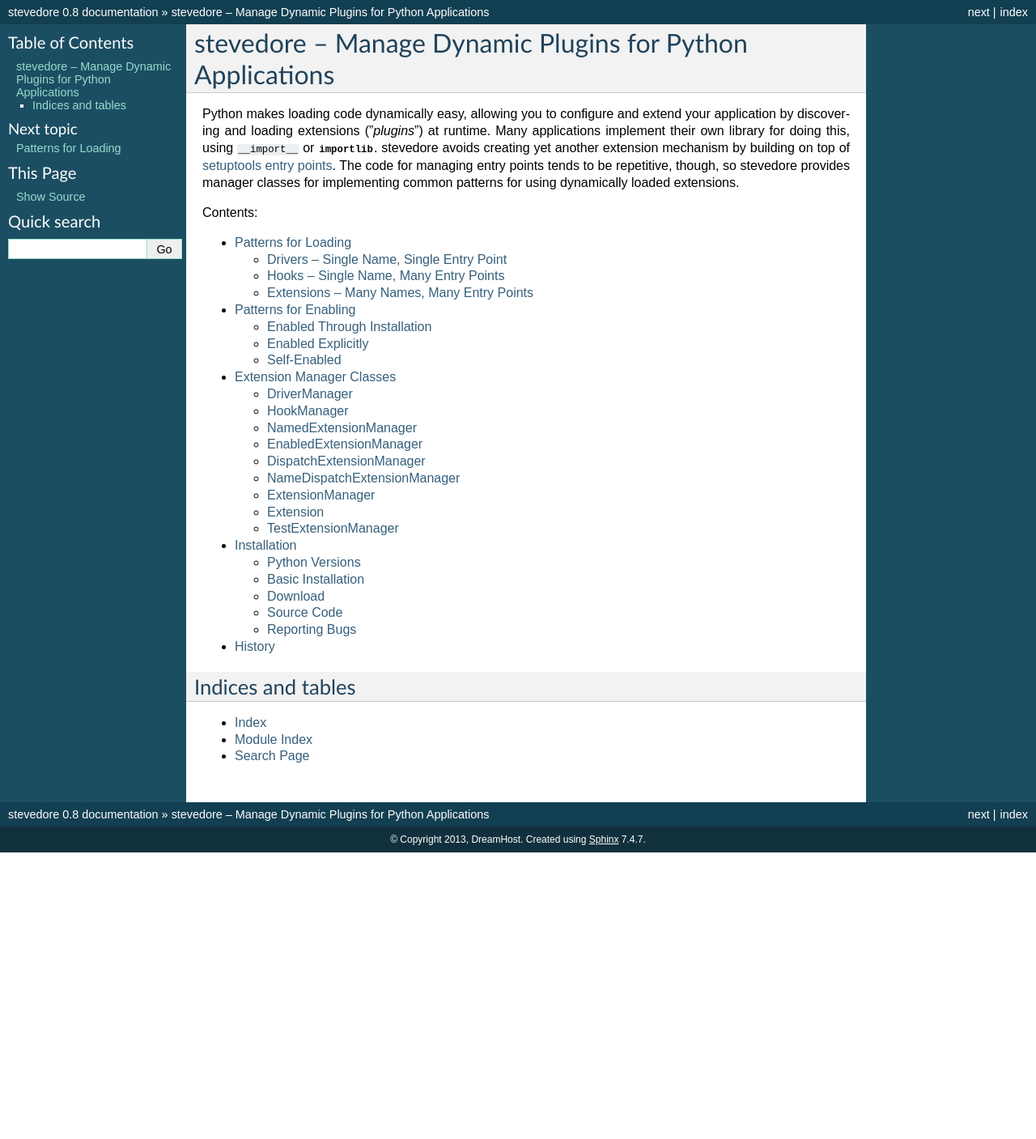
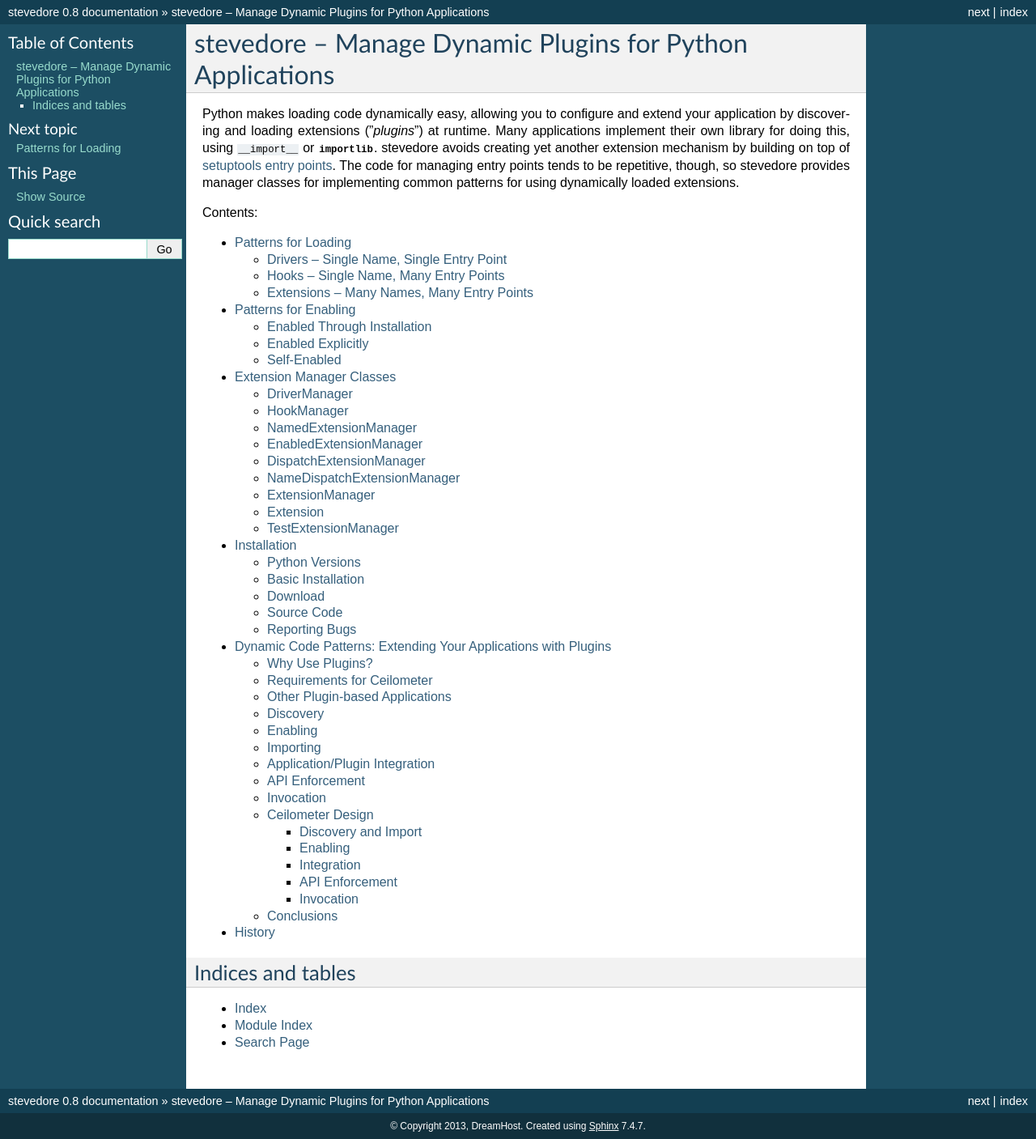
Before and after one commit to openstack/stevedore, a Sphinx documentation site: the page built from docs/source/index.rst, in a window 1280 px wide. Shown: the whole page at 81% size. Built offline with Sphinx 7.4.7, drawn with Linux system fonts in a browser that asks for light colours; before the commit the page ends 1053 px from its top, so only the background shows below that; some of the changed lines change nothing that is shown.

Commit message:
Add PyCon 2013 essay
Add an essay based on my PyCon 2013 presentation.

Signed-off-by: Doug Hellmann <doug.hellmann@dreamhost.com>

```diff
--- /dev/null
+++ b/docs/source/essays/pycon2013.rst
@@ -0,0 +1,480 @@
+=================================================================
+ Dynamic Code Patterns: Extending Your Applications with Plugins
+=================================================================
+
+  This essay is based on my PyCon 2013 presentation of the same
+  title. The presentation was recorded and the video is `available
+  online
+  <http://pyvideo.org/video/1789/dynamic-code-patterns-extending-your-application>`__,
+  as are `the slides
+  <http://www.slideshare.net/doughellmann/dynamic-codepatterns>`__.
+
+Over the past few years I have been doing a lot of work on
+applications that make heavy use of Python’s ability to load code
+dynamically at runtime. This essay includes the results of some
+focused research that I did into patterns for using dynamic code, and
+the impact that research had on the design of stevedore and
+ceilometer, an application that uses it
+
+For my analysis, I counted any application or framework that loads
+code dynamically at runtime to be using plugins. I did not consider
+delayed execution of hard-coded import statements as plugins, but
+restricted the research to true dynamic loading. In most cases, the
+name or location of the code is given through some external mechanism
+like a configuration file.
+
+Why Use Plugins?
+================
+
+Before examining patterns for using plugins, we should talk about why
+to use plugins in an application at all.
+
+One important benefit is improved design. Keeping a separation between
+core and extension code encourages you to think more about
+abstractions in your design. Building an extensible system can take
+more work than hardwiring everything, but the results tend to be more
+flexible and maintainable over the long term.
+
+Plugins are a good way to implement device drivers and other versions
+of the `Strategy pattern`_. The application can maintain generic core
+logic, and the plugin can handle the details for interfacing with an
+outside system or device.
+
+.. _Strategy pattern: http://en.wikipedia.org/wiki/Strategy_pattern
+
+Packaging extensions separately reduces dependency bloat and makes
+deployment easier to manage and install. Users who do not need some
+drivers or features can avoid deploying dependencies that are only
+used by those plugins.
+
+Plugins also provide a convenient way to extend the feature set of an
+application by hooking new code into well-defined extension points.
+And having such an extensible system makes it easier for other
+developers to contribute to your project indirectly by providing
+add-on packages that are released separately.
+
+Requirements for Ceilometer
+===========================
+
+I have spent a fair bit of time studying plugin-based architectures
+over the last year while helping to create ceilometer_, the new
+metering component in OpenStack_. Ceilometer measures the resources
+being used in a cloud deployment so we can bill the tenants for those
+resources. We collect data like the lifetimes of servers, along with
+bandwidth and storage consumed.
+
+.. _OpenStack: http://openstack.org
+.. _ceilometer: https://launchpad.net/ceilometer
+
+However, the type and number of things a given cloud deployer will
+want to charge for will vary, so we wanted a flexible system for
+taking those measurements. We need to allow deployers to write their
+own plugins to measure things we haven’t thought of, or that may need
+to be measured in a way that is private to their configuration (a case
+we have at DreamHost).
+
+We are expecting a lot of developers who don’t interact with us
+directly to be trying to write extensions to ceilometer for use in
+private cloud deployments, so it is also important to clearly document
+how to create new plugins.
+
+With these things in mind, we designed ceilometer to be flexible in
+several different areas.
+
+.. image:: ceilometer-design.jpg
+   :scale: 50
+   :align: center
+
+OpenStack is a collection of components that cooperate to provide
+`Infrastructure as a Service`_ features.  Each component manages a
+different aspect of the cloud and uses a message bus to communicate
+with the other components.
+
+All of the components generate notification messages when events
+happen (like instances being created or destroyed). Capturing those
+messages was the first source of data for ceilometer.  The
+notifications contain different metadata depending on the resource
+that triggered the event, so we needed plugins to translate the
+notification messages into a standard format for metering.
+
+.. _Infrastructure as a Service: http://en.wikipedia.org/wiki/Cloud_computing
+
+There aren’t events for all of the things we want to measure for
+billing, so we also had to create some agents to poll for data.  For
+example, we want to check periodically to see how much CPU capacity
+each instance has consumed. Some pollsters run on the hypervisor
+server, and others run on a management server where they can
+communicate with the other OpenStack components via their APIs.
+
+All of the ceilometer services use another message bus to deliver data
+to a collector process which uses a storage driver to write data to a
+database. We support relational and non-relational databases,
+depending on the choice of the deployer.
+
+This architecture resulted in five sets of plugins for ceilometer.
+OpenStack includes a message bus abstraction layer and a set of
+drivers for using RabbitMQ, Qpid, and ZMQ. Since that was already
+implemented for us, we didn’t have to touch it.
+
+The other 4 sets we created from scratch:
+
+* The plugins for processing notification messages
+* The pollsters for the compute nodes
+* The central pollsters
+* And the storage driver
+
+The resulting designs use patterns found in other applications and
+frameworks that use plugins.
+
+Other Plugin-based Applications
+===============================
+
+During my research, I looked at a few projects that I was already
+familiar with, either as a user or a developer, and some I had not
+used before. There are plenty of other examples, but this list was
+long enough to identify some common patterns and help us with our
+design.
+
+Blogofile_ and Sphinx_ are two apps for working with different forms
+of text for publishing. They use extensions to add new content
+processing features.
+
+.. _Blogofile: http://blogofile.com/
+.. _Sphinx: http://sphinx-doc.org/
+
+Mercurial_ is a command line app that can be extended with new
+subcommands. Cliff_ is a library I created for building apps like
+Mercurial.
+
+.. _Mercurial: http://mercurial.selenic.com/
+.. _Cliff: http://cliff.readthedocs.org
+
+Virtualenvwrapper_ is a command line tool that uses hooks in a
+different way, to extend existing commands but not necessarily add new
+ones.
+
+.. _Virtualenvwrapper: http://virtualenvwrapper.readthedocs.org
+
+Nose_ and Trac_ are common developer tools. You’re more likely to have
+used them than written extensions for them, but they do both use
+plugins.
+
+.. _Nose: https://nose.readthedocs.org/
+.. _Trac: http://trac.edgewall.org/
+
+Django_, Pyramid_, and SQLAlchemy_ are developer libraries that use
+plugins.
+
+.. _Django: https://www.djangoproject.com
+.. _Pyramid: http://docs.pylonsproject.org/projects/pyramid/en/latest/
+.. _SQLAlchemy: http://www.sqlalchemy.org
+
+Diamond_ is a monitoring app with an extensive plugin set, similar to
+the system we were planning to build for OpenStack.
+
+.. _Diamond: https://github.com/BrightcoveOS/Diamond
+
+Nova_ is the primary component of the OpenStack cloud system. It relies
+on a large number of drivers for managing different aspects of the
+computing environment.
+
+.. _Nova: https://launchpad.net/nova
+
+I looked at all of this code in an effort to derive ideas about the
+"right way" to handle plugins for ceilometer. While some of what I
+will say today may sound critical of the choices made by the
+developers of the other code, I do have the benefit of hindsight and a
+different perspective based on looking at the examples all together,
+as well as different requirements for our project.
+
+Discovery
+=========
+
+The first thing an application has to do with a plugin is find it.
+The tools I looked at are split between some form of explicit
+definition of plugins and a scanner that looked for the plugins.
+
+.. image:: discovery.jpg
+   :scale: 50
+   :align: center
+
+Each of those sets is then further divided between what was being
+listed or scanned -- files on the filesystem, or python import
+references (either a module, or something inside of a module).
+
+The "Explicit import reference" category means there is a
+configuration file somewhere and a user lists an importable object in
+that file.
+
+The "Scan import reference" category means a registry of import
+strings is being scanned. All of these examples use setuptools and
+pkg_resources to manage entry points.
+
+Enabling
+========
+
+After the app finds a plugin, the next step is to decide whether to
+load it and use it. Most applications require an explicit step to
+configure extensions.  There are times when this makes
+sense. Developer tools like Django are right to ask the developer to
+list the desired extensions explicitly, since you’re really bringing
+that code in statically.  The extensions to SQLAlchemy are all
+enabled, but only one is really used at a time and that is chosen by
+the database connection string.
+
+.. image:: enabling.jpg
+   :scale: 50
+   :align: center
+
+However, some of the user applications like Blogofile, Mercurial, and
+Trac ask the user to explicitly enable extensions through a
+configuration step that seems like it could be skipped.  When I
+created virtualenvwrapper and cliff, I decided to use installation as
+a trigger for activation because I wanted to avoid an extra
+opportunity for misconfiguration. In both of those cases, installing
+an extension makes it available, so the user can start taking
+advantage of it immediately.
+
+That’s also true for Nose extensions, although whether or not they are
+used for a given test suite or test run depends on the options you
+give nose.
+
+Importing
+=========
+
+After the app decides whether to load a plugin, the next step is to
+actually get the code.  All of the examples I looked at used two
+techniques, either calling import explicitly (by using the builtin
+function, the imp module, or some other variation), or using
+pkg_resources.
+
+.. image:: importing.jpg
+   :scale: 50
+   :align: center
+
+Nose, SQLAlchemy, and Blogofile all use both techniques.  Nose falls
+back to a custom importer if pkg_resources is not installed.
+SQLAlchemy uses a custom importer for "extensions" distributed with
+the core but pkg_resources to find separate packages.  Blogofile uses
+pkg_resources to find plugins, coupled with manual scanning and
+importing of the directories containing those plugins to load their
+parts.
+
+If I discount the packages I created myself, shown here in italics,
+there seems to be a clear bias towards creating custom wrappers around
+import.  That route seems easy at first, but all of the
+implementations I found exhibited some problems with tricky corner
+cases.
+
+Application/Plugin Integration
+==============================
+
+After the code for the extension is imported, the next step is to
+integrate it with the rest of the app.  That is, to configure any
+hooks that need to call into the plugin, pass the plugin any state it
+needs, etc.  I looked at this step along two axes.
+
+.. image:: integration.jpg
+   :scale: 50
+   :align: center
+
+First, I considered the granularity of the plugin interface. For
+"fine" grained plugins, the extension is treated as a standalone
+object to be called on as needed. In these cases, the code object
+being loaded is usually a function or a class.
+
+For more "coarse" grained cases, a single plugin will include hooks
+that are referenced from multiple places in the application. There may
+be several classes inside the plugin, for example, or templates that
+are accessed directly by the application, not through a plugin API.
+
+The other axis related to integration looks at how the code provided
+by the plugin is brought into the application. I found two techniques
+for doing that.
+
+First, the application can instruct the plugin to integrate
+itself. That prompting usually takes the form of a setup() or
+initialization function implemented by the plugin author that calls
+back to an application context object, registering parts of the plugin
+explicitly. That registration could also be handled implicitly using
+an interface library such as the way Trac uses zope.interface.
+
+Second, the application itself can interrogate or inspect the plugin,
+and make decisions based on the result. This usually means that part
+of the plugin API is responsible for providing metadata about the
+plugin itself, not just taking action.
+
+API Enforcement
+===============
+
+One common issue with dynamically loaded code is enforcing the plugin
+API at runtime.  This is always a potential issue in dynamic
+languages, but it comes up frequently with plugins because the code is
+often written by someone other than the core developer for the
+application.  I saw two basic techniques to help developers get their
+plugins right: convention and interfaces.
+
+.. image:: integration.jpg
+   :scale: 50
+   :align: center
+
+Many of the applications that used convention also had coarse-grained
+plugin APIs, and so while they may use classes to provide their
+features, the plugin relies on convention for discovering its
+configuration.
+
+On the right are applications for which the plugin uses a class
+hierarchy. In the case of Nose, using the base class is optional, so
+that’s a quasi-interface. Trac, on the other hand, uses formal
+interfaces through `zope.interface`_.
+
+.. _zope.interface: http://docs.zope.org/zope.interface
+
+Diamond enforces a strict subclassing of its Collector base class.
+
+For cliff I chose to use the abc_ module to define an abstract base
+class, but stick with `"duck typing"`_ in the actual application. The
+developer doesn’t have to inherit from the base class, but doing so
+helps ensure that the implementation is complete.
+
+.. _abc: http://docs.python.org/2/library/abc.html
+.. _"duck typing": http://en.wikipedia.org/wiki/Duck_typing
+
+Invocation
+==========
+
+And the final dimension I looked at was how the plugin code was used
+at runtime.  There were three primary patterns here.
+
+.. image:: invocation.jpg
+   :scale: 50
+   :align: center
+
+1. "Drivers" are loaded one at a time, and used directly.
+
+2. The apps using the "Dispatcher" pattern load all of the extensions,
+   and then make calls to the appropriate one based on name or some
+   other selection criteria when an event happens.
+
+3. The apps that use the "Iterator" pattern call each extension in turn,
+   so that all of the plugins have a chance to participate in the
+   processing.
+
+Ceilometer Design
+=================
+
+This analysis had a direct influence on the choices we made while
+implementing ceilometer.
+
+Discovery and Import
+--------------------
+
+For finding and loading, we chose to use entry points because they
+were the simplest solution.  All of the apps that work on files
+instead of import references had issues, ranging from poorly
+implemented import path munging to packaging and distribution
+challenges. Even some of the code for working with import references
+directly was a little hairy. Leaving that to a library that handles
+the different cases transparently made our life a lot easier.
+
+They are easier for users to install and configure because they don’t
+have to understand how your code is laid out. That also makes them
+more resilient in the face of code changes.
+
+Entry points also support different package formats (egg, sdist,
+operating system packages), so it doesn’t matter how extensions are
+distributed.
+
+They also make it easier for code to be packaged by the Linux
+distributions, since the packages don’t have to share overlapping
+installation directories.
+
+There are alternate implementations of entry-point like systems, but
+none are so widely used or tested as pkg_resources.
+
+And to further simplify, we always use entry points, even for the
+plugins we distribute with our core. That eliminates any special
+cases.
+
+Enabling
+--------
+
+We came up with a somewhat novel solution to manage which plugins are
+enabled.  For Ceilometer we wanted to default to collecting data, but
+allow deployers to disable certain meters to save storage space if
+they knew they did not need the data. The solution was to use explicit
+configuration, but invert it from the normal implementation.
+
+We assume that all of the extensions found should be loaded and used,
+unless they are explicitly *disabled* in the configuration file. We did
+that in the first version to simplify the configuration process,
+because we assumed most users would want most of the plugins to be
+used. Defaulting to enabled means users only have to provide a short
+list of the meters to turn off.
+
+Ceilometer plugins also have a chance, when they are being loaded, to
+disable themselves automatically. This is especially useful in the
+polling plugins, which can tell the app to ignore them if the resource
+they use for collecting measurements is not present (like they work
+with a different hypervisor, or external service that is not
+configured).
+
+Letting the plugin disable itself avoids repeated warning messages in
+the log file as a plugin is asked to poll for data that it cannot
+retrieve.
+
+Integration
+-----------
+
+For our integration pattern we went with a fine-grained API using
+inspection.  There is a separate namespace for each type of plugin,
+and each plugin instance refers to a single class.  The application
+loads and instantiates that class, then calls methods on it it to
+determine what it provides and wants (which notifications to subscribe
+to and which meters are produced).
+
+This design lets us avoid having repetitious setup or configuration
+code in each plugin, since they provide data to the application on
+demand and the application configures itself.  The instances don’t
+know about the application, or each other.  They only run when the
+application calls them, never independently.
+
+API Enforcement
+---------------
+
+To define the API for each set of plugins we created a separate
+abstract base class using the abc module.  This gives us a way to
+document each plugin API and Developers who use the base class get
+some help for free.
+
+Since we don’t enforce the class hierarchy we also watch for
+unexpected errors from the plugins any time we call into them.
+
+Invocation
+----------
+
+We used all three invocation patterns, in different places.
+
+1. We only use one storage system at a time, so we treat the storage
+   plugin like a driver.
+
+2. We load all of the notification plugins, and then dispatch incoming
+   messages to them based on the message content.
+
+3. We load all of the polling plugins and iterate through them on a
+   regular schedule.
+
+Conclusions
+===========
+
+After we had all of this working in ceilometer, I extracted some of
+the code into stevedore.  It wraps pkg_resources with a series of
+manager classes that implement the loading, enabling, and invocation
+patterns.
+
+.. seealso::
+
+  * PyCon 2013 Video: http://pyvideo.org/video/1789/dynamic-code-patterns-extending-your-application
+  * Slides: http://www.slideshare.net/doughellmann/dynamic-codepatterns
+  * :doc:`/patterns_loading`
+  * :doc:`/patterns_enabling`
--- a/docs/source/index.rst
+++ b/docs/source/index.rst
@@ -15,11 +15,13 @@
 Contents:
 
 .. toctree::
+   :glob:
 
    patterns_loading
    patterns_enabling
    managers
    install
+   essays/*
    history
 
 .. _setuptools entry points: http://packages.python.org/distribute/pkg_resources.html#convenience-api
```
Also changed, not shown: docs/source/essays/api-enforcement.jpg (added), docs/source/essays/ceilometer-design.jpg (added), docs/source/essays/discovery.jpg (added), docs/source/essays/enabling.jpg (added), docs/source/essays/importing.jpg (added), docs/source/essays/integration.jpg (added), docs/source/essays/invocation.jpg (added).
